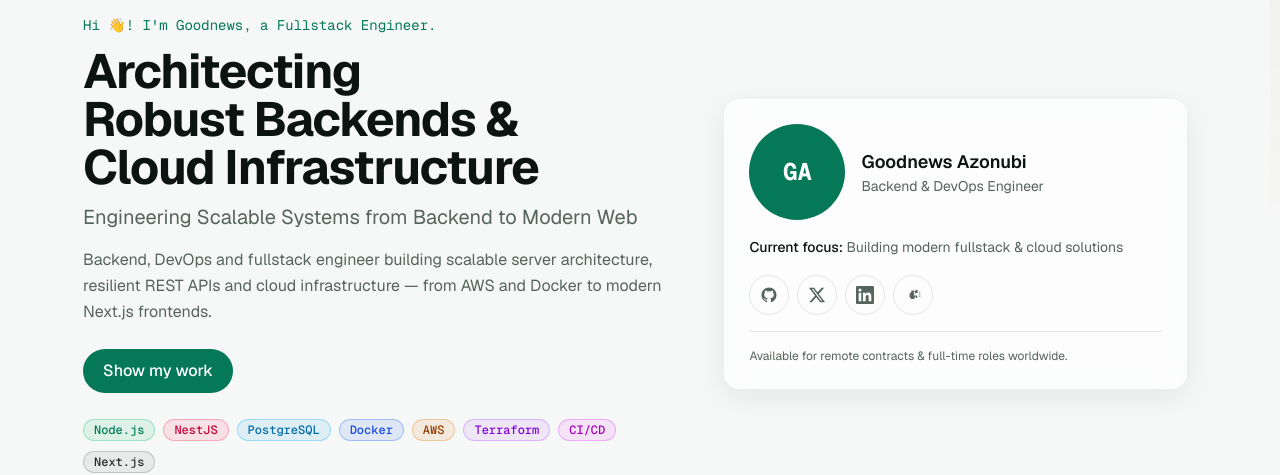
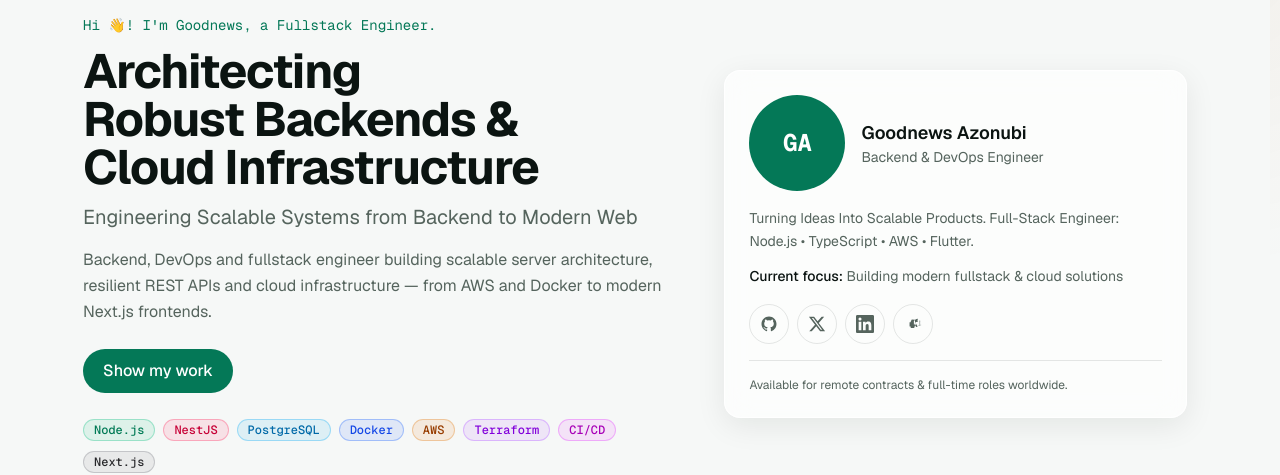
Before and after one commit to ideateGudy/portfolio-website, a Next.js app in the folder web/: page / in a window 1280 px wide. Shown: the part 130-605 px from the top of the page. Built offline with nearby package versions, Linux system fonts and the light colour scheme; no server answers.

Commit message:
feat(profile): support clickable external links and formatting in profile bio from dashboard

```diff
--- a/web/app/blog/[slug]/page.tsx
+++ b/web/app/blog/[slug]/page.tsx
@@ -10,6 +10,7 @@ import { Tag } from '@/components/ui/Tag';
 import { getContent, getPost, getPosts } from '@/lib/api';
 import { parseContent } from '@/lib/content';
 import { cld } from '@/lib/format';
+import { renderFormattedInline } from '@/lib/textFormatter';
 import { ArticleBody } from '@/lib/markdown';
 import { AuthorBadge } from '@/components/blog/AuthorBadge';
 import { ZoomableImage } from '@/components/blog/ZoomableImage';
@@ -166,7 +167,11 @@ async function ArticleContent({ params }: { params: Promise<Params> }) {
                 <div>
                   <p className="font-semibold text-fg">{c.profile.name}</p>
                   <p className="text-sm text-muted">{c.profile.role}</p>
-                  {c.profile.bio ? <p className="mt-1 text-sm text-muted">{c.profile.bio}</p> : null}
+                  {c.profile.bio ? (
+                    <p className="mt-1 text-sm text-muted">
+                      {renderFormattedInline(c.profile.bio)}
+                    </p>
+                  ) : null}
                 </div>
               </div>
               <Link href="/blog" className="mt-8 inline-flex h-11 items-center rounded-full border border-line px-5 text-sm font-medium text-fg transition-colors hover:bg-fg/5">
--- a/web/app/dashboard/settings/SettingsClient.tsx
+++ b/web/app/dashboard/settings/SettingsClient.tsx
@@ -131,7 +131,18 @@ function SettingsClient() {
           value={avatarUrl}
           onUploaded={setAvatarUrl}
         />
-        <Textarea label="Short bio" value={bio} onChange={(e) => setBio(e.target.value)} rows={2} />
+        <div className="flex flex-col gap-1.5">
+          <Textarea
+            label="Short bio"
+            value={bio}
+            onChange={(e) => setBio(e.target.value)}
+            rows={2}
+            placeholder="e.g. Full-Stack Engineer: Building [@stacklenzz](https://stacklenzz.vercel.app/) | [@Littlelyst](https://littlelyst.com)"
+          />
+          <span className="text-xs text-muted">
+            Supports external links using markdown <code className="font-mono text-accent">[@name](https://example.com)</code> or HTML <code className="font-mono text-accent">&lt;a href="..."&gt;@name&lt;/a&gt;</code>, plus bold (<code className="font-mono text-accent">**text**</code>).
+          </span>
+        </div>
         <Input label="Contact email" type="email" value={email} onChange={(e) => setEmail(e.target.value)} />
       </section>
 
--- a/web/components/dashboard/content/ContentForm.tsx
+++ b/web/components/dashboard/content/ContentForm.tsx
@@ -64,7 +64,18 @@ export function ContentForm({
           <Input label="Name" value={v.name ?? ''} onChange={(e) => set({ name: e.target.value })} />
           <Input label="Role" value={v.role ?? ''} onChange={(e) => set({ role: e.target.value })} />
           <Input label="Avatar URL" value={v.avatarUrl ?? ''} onChange={(e) => set({ avatarUrl: e.target.value })} />
-          <Textarea label="Bio" value={v.bio ?? ''} onChange={(e) => set({ bio: e.target.value })} rows={3} />
+          <div className="flex flex-col gap-1.5">
+            <Textarea
+              label="Bio"
+              value={v.bio ?? ''}
+              onChange={(e) => set({ bio: e.target.value })}
+              rows={3}
+              placeholder="e.g. Full-Stack Engineer: Building [@stacklenzz](https://stacklenzz.vercel.app/) | [@Littlelyst](https://littlelyst.com)"
+            />
+            <span className="text-xs text-muted">
+              Supports external links using markdown <code className="font-mono text-accent">[@name](https://example.com)</code> or HTML <code className="font-mono text-accent">&lt;a href="..."&gt;@name&lt;/a&gt;</code>, plus bold (<code className="font-mono text-accent">**text**</code>).
+            </span>
+          </div>
         </div>
       );
     }
--- a/web/components/site/Hero.tsx
+++ b/web/components/site/Hero.tsx
@@ -3,6 +3,7 @@ import { Reveal } from '@/components/motion/Reveal';
 import { Tag } from '@/components/ui/Tag';
 import { SocialLinks } from '@/components/site/SocialLinks';
 import { cld } from '@/lib/format';
+import { renderFormattedInline } from '@/lib/textFormatter';
 import type { HeroContent, ProfileContent, SocialsContent } from '@/lib/content';
 
 type Props = { hero: HeroContent; profile: ProfileContent; socials: SocialsContent; resumeUrl: string };
@@ -64,8 +65,14 @@ export function Hero({ hero, profile, socials, resumeUrl }: Props) {
                 <p className="text-sm text-muted">{profile.role}</p>
               </div>
             </div>
-            <p className="mt-4 text-sm leading-relaxed text-muted">
-              <span className="font-medium text-fg">Current focus:</span> {hero.currentFocus}
+            {profile.bio ? (
+              <p className="mt-4 text-sm leading-relaxed text-muted">
+                {renderFormattedInline(profile.bio)}
+              </p>
+            ) : null}
+            <p className="mt-3 text-sm leading-relaxed text-muted">
+              <span className="font-medium text-fg">Current focus:</span>{' '}
+              {renderFormattedInline(hero.currentFocus)}
             </p>
             <div className="mt-4"><SocialLinks socials={socials} /></div>
             <p className="mt-4 border-t border-line pt-4 text-xs text-muted">{hero.availability}</p>
--- /dev/null
+++ b/web/lib/textFormatter.tsx
@@ -0,0 +1,149 @@
+import React, { type ReactNode } from 'react';
+
+/**
+ * Parses inline formatting tags:
+ * - Markdown links: [Text](https://example.com)
+ * - HTML links: <a href="https://example.com">Text</a>
+ * - Bold: **text**, <strong>text</strong>, <b>text</b>
+ * - Italic: *text*, _text_
+ *
+ * All external links automatically open in a new tab securely with `target="_blank" rel="noopener noreferrer"`.
+ */
+export function renderFormattedInline(text: string): ReactNode[] {
+  if (!text) return [];
+
+  const parts: ReactNode[] = [];
+  // Matches markdown link [text](url), <a> tags, bold tags (** or <b> or <strong>), and italic (* or _)
+  const regex = /(\[[^\]]+\]\([^)]+\)|<a\s+[^>]*href=["']([^"']*)["'][^>]*>([\s\S]*?)<\/a>|\*\*[^*]+\*\*|<strong>[\s\S]*?<\/strong>|<b>[\s\S]*?<\/b>|\*[^*]+\*|_[^_]+_)/gi;
+
+  let lastIndex = 0;
+  let match: RegExpExecArray | null;
+  let key = 0;
+
+  while ((match = regex.exec(text)) !== null) {
+    if (match.index > lastIndex) {
+      parts.push(text.slice(lastIndex, match.index));
+    }
+
+    const token = match[0];
+
+    // Markdown link: [label](url)
+    if (token.startsWith('[') && token.includes('](') && token.endsWith(')')) {
+      const closingBracket = token.indexOf('](');
+      const label = token.slice(1, closingBracket);
+      const href = token.slice(closingBracket + 2, -1).trim();
+      const isExternal = /^https?:\/\//i.test(href);
+      parts.push(
+        <a
+          key={key++}
+          href={href}
+          target={isExternal ? '_blank' : undefined}
+          rel={isExternal ? 'noopener noreferrer' : undefined}
+          className="text-accent underline underline-offset-2 transition-colors hover:brightness-110"
+        >
+          {label}
+        </a>
+      );
+    }
+    // HTML link: <a href="...">label</a>
+    else if (token.toLowerCase().startsWith('<a')) {
+      const hrefMatch = /href=["']([^"']*)["']/i.exec(token);
+      const labelMatch = />([\s\S]*?)<\/a>/i.exec(token);
+      const href = hrefMatch ? hrefMatch[1].trim() : '#';
+      const label = labelMatch ? labelMatch[1] : href;
+      const isExternal = /^https?:\/\//i.test(href);
+      parts.push(
+        <a
+          key={key++}
+          href={href}
+          target={isExternal ? '_blank' : undefined}
+          rel={isExternal ? 'noopener noreferrer' : undefined}
+          className="text-accent underline underline-offset-2 transition-colors hover:brightness-110"
+        >
+          {label}
+        </a>
+      );
+    }
+    // Bold: **text**
+    else if (token.startsWith('**') && token.endsWith('**')) {
+      parts.push(
+        <strong key={key++} className="font-semibold text-fg">
+          {token.slice(2, -2)}
+        </strong>
+      );
+    }
+    // Bold: <strong>text</strong>
+    else if (token.toLowerCase().startsWith('<strong>') && token.toLowerCase().endsWith('</strong>')) {
+      parts.push(
+        <strong key={key++} className="font-semibold text-fg">
+          {token.slice(8, -9)}
+        </strong>
+      );
+    }
+    // Bold: <b>text</b>
+    else if (token.toLowerCase().startsWith('<b>') && token.toLowerCase().endsWith('</b>')) {
+      parts.push(
+        <strong key={key++} className="font-semibold text-fg">
+          {token.slice(3, -4)}
+        </strong>
+      );
+    }
+    // Italic: *text*
+    else if (token.startsWith('*') && token.endsWith('*')) {
+      parts.push(
+        <em key={key++} className="italic text-fg">
+          {token.slice(1, -1)}
+        </em>
+      );
+    }
+    // Italic: _text_
+    else if (token.startsWith('_') && token.endsWith('_')) {
+      parts.push(
+        <em key={key++} className="italic text-fg">
+          {token.slice(1, -1)}
+        </em>
+      );
+    }
+
+    lastIndex = regex.lastIndex;
+  }
+
+  if (lastIndex < text.length) {
+    parts.push(text.slice(lastIndex));
+  }
+
+  return parts;
+}
+
+/**
+ * Formats a multi-line paragraph block:
+ * - Preserves spacing between paragraphs (double newline)
+ * - Preserves single newlines (line breaks) within paragraphs
+ * - Formats bold, italics, and markdown/HTML links
+ */
+export function FormattedParagraph({ text, className = '' }: { text: string; className?: string }) {
+  if (!text) return null;
+
+  const paragraphs = text
+    .split(/\r?\n\s*\r?\n/)
+    .map((p) => p.trim())
+    .filter(Boolean);
+
+  if (paragraphs.length <= 1) {
+    return (
+      <div className={`whitespace-pre-line ${className}`}>
+        {renderFormattedInline(text)}
+      </div>
+    );
+  }
+
+  return (
+    <div className={`flex flex-col gap-3.5 ${className}`}>
+      {paragraphs.map((para, i) => (
+        <p key={i} className="whitespace-pre-line">
+          {renderFormattedInline(para)}
+        </p>
+      ))}
+    </div>
+  );
+}
```
Also changed, not shown: web/components/site/About.tsx (+1 -91 lines).
